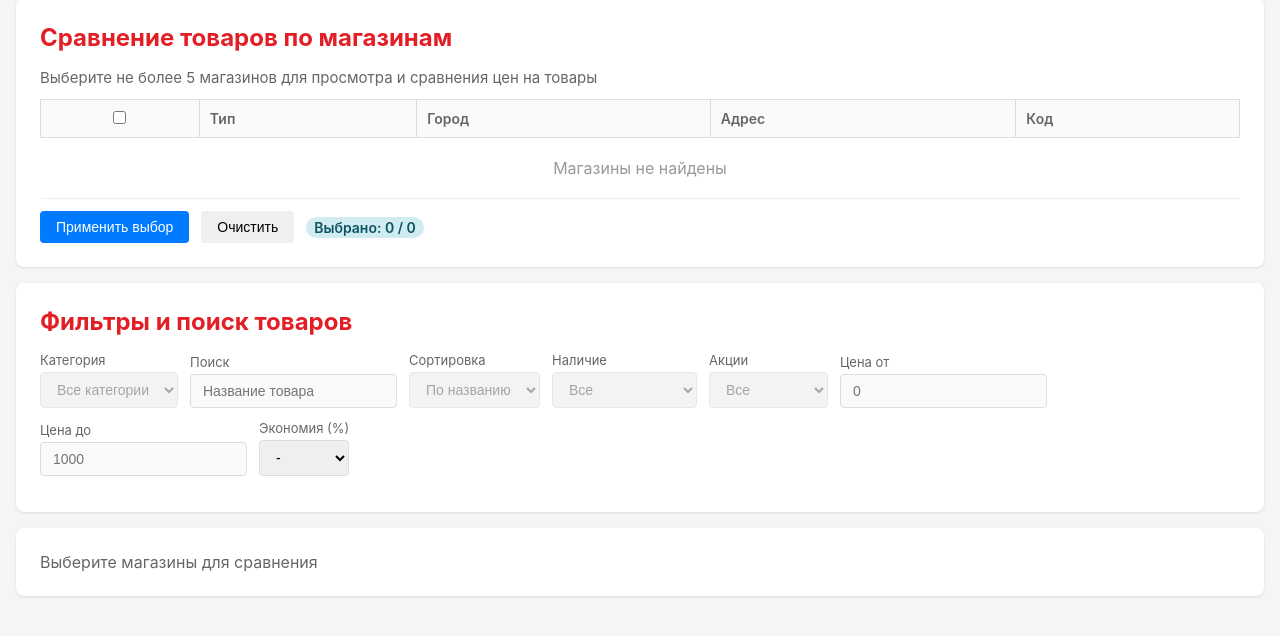
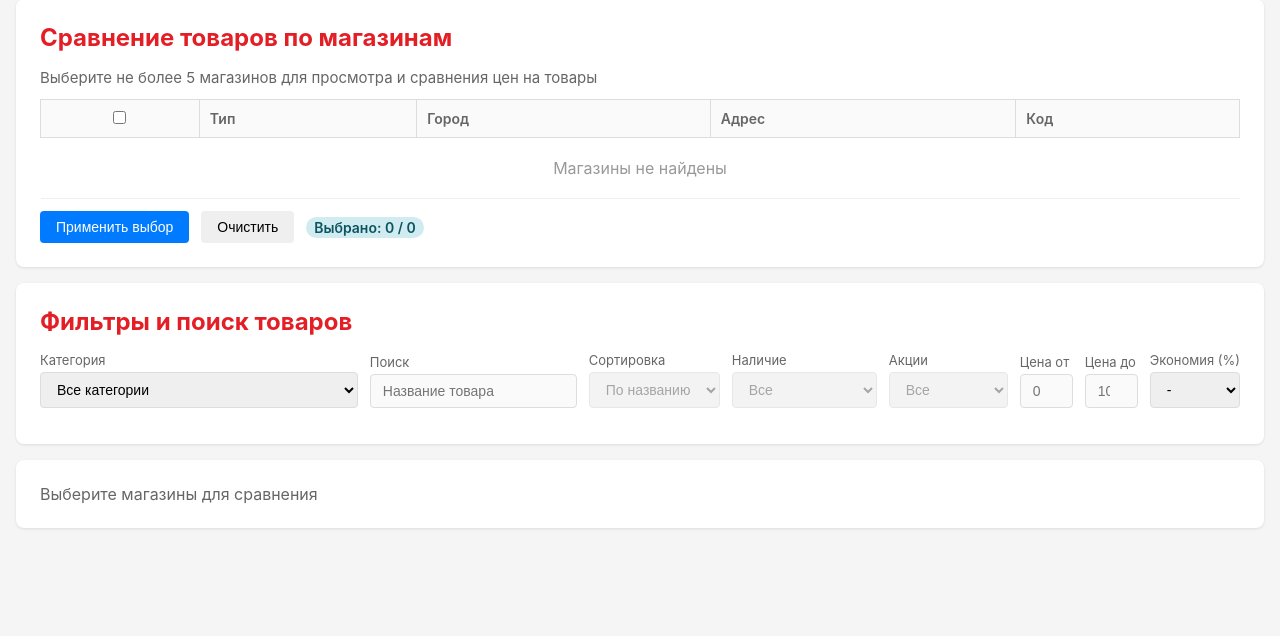
Before and after one commit to IT-Arkhipov/magnit_goods, a FastAPI app: page /products in a window 1280 px wide. Shown: the part 85-721 px from the top of the page. Run offline with FastAPI, Linux system fonts and the light colour scheme; data that the repository does not hold is empty; some libraries are stand-ins or nearby versions.

Commit message:
ui: улучшить раздел фильтров товаров
- Активировать dropdown Категория для выбора категорий
- Увеличить размер dropdown Категория в 3 раза (flex: 3)
- Уменьшить поля ввода Цена от/до в 2 раза (flex: 0.5)
- Добавить автоматическую загрузку товаров при изменении категории
- Загружать товары при загрузке страницы если есть выбранные магазины

```diff
--- a/src/server/templates/products.html
+++ b/src/server/templates/products.html
@@ -167,9 +167,9 @@
     <h2>Фильтры и поиск товаров</h2>
 
     <div class="form-row">
-        <div class="form-group">
+        <div class="form-group" style="flex: 3;">
             <label>Категория</label>
-            <select id="categoryFilter" disabled>
+            <select id="categoryFilter" onchange="loadProducts()">
                 <option value="">Все категории</option>
             </select>
         </div>
@@ -202,13 +202,13 @@
                 <option value="promotion">Акции</option>
             </select>
         </div>
-        <div class="form-group">
+        <div class="form-group" style="flex: 0.5;">
             <label>Цена от</label>
-            <input type="number" id="minPrice" placeholder="0" min="0" disabled>
-        </div>
-        <div class="form-group">
+            <input type="number" id="minPrice" placeholder="0" min="0" disabled style="width: 100%;">
+        </div>
+        <div class="form-group" style="flex: 0.5;">
             <label>Цена до</label>
-            <input type="number" id="maxPrice" placeholder="1000" min="0" disabled>
+            <input type="number" id="maxPrice" placeholder="1000" min="0" disabled style="width: 100%;">
         </div>
         <div class="form-group">
             <label>Экономия (%)</label>
@@ -1594,6 +1594,14 @@ document.addEventListener('DOMContentLoaded', () => {
     if (minPriceEl) minPriceEl.addEventListener('input', debouncedLoad);
      if (maxPriceEl) maxPriceEl.addEventListener('input', debouncedLoad);
 
+     // Обработчик для dropdown категорий - загружаем товары при изменении
+     const categoryFilterEl = document.getElementById('categoryFilter');
+     if (categoryFilterEl) {
+         categoryFilterEl.addEventListener('change', () => {
+             setTimeout(loadProducts, 100);
+         });
+     }
+
      // Применяем сохранённый процент экономии при загрузке страницы
      const savedSavings = localStorage.getItem('savingsFilter');
      if (savedSavings && savingsFilterEl) {
@@ -1611,6 +1619,12 @@ document.addEventListener('DOMContentLoaded', () => {
              }
          }, 100);
      }
+
+     // Загружаем товары при загрузке страницы если есть выбранные магазины
+     const selectedStores = getSelectedStores();
+     if (selectedStores.length > 0) {
+         setTimeout(loadProducts, 500);
+     }
 });
 </script>
 {% endblock %}
```
Lines whose indentation alone changed are shown as unchanged.
